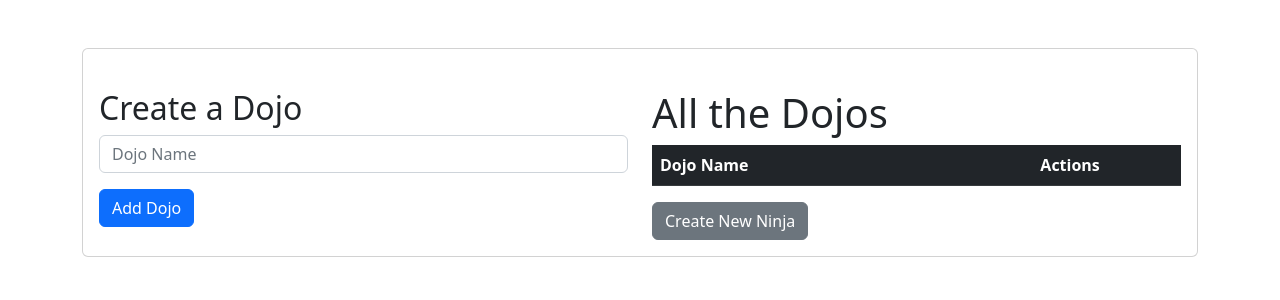
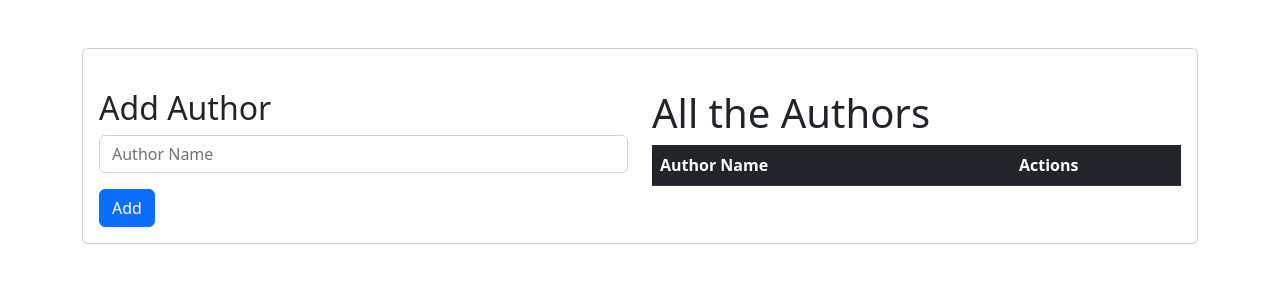
Before and after one commit to c-uliano/books-flask-sql, a Flask app: template flask_app/templates/index.html in a window 1280 px wide. Shown: the top 300 px of the page. Run offline with Flask 2, Linux system fonts and the light colour scheme; the template is opened without the code that fills it, so the values that code supplies are empty.

Commit message:
update files

```diff
--- a/flask_app/controllers/ninjas.py
+++ b/flask_app/controllers/books_controller.py
@@ -1,6 +1,6 @@
 from flask_app import app
 from flask import render_template, redirect, request, session
-from flask_app.models import dojo, ninja
+from flask_app.models import book_model, author_model
 
 
 
--- a/flask_app/templates/index.html
+++ b/flask_app/templates/index.html
@@ -7,40 +7,40 @@
         <!-- CSS only -->
         <link href="https://cdn.jsdelivr.net/npm/bootstrap@5.2.3/dist/css/bootstrap.min.css" rel="stylesheet" integrity="sha384-rbsA2VBKQhggwzxH7pPCaAqO46MgnOM80zW1RWuH61DGLwZJEdK2Kadq2F9CUG65" crossorigin="anonymous">
         <link rel="stylesheet" href="{{ url_for('static', filename='css/style.css') }}">
-        <title>All Dojos</title>
+        <title>All Authors</title>
     </head>
     <body>
         <div class="container mt-5">
             <div class="card mx-auto p-3">
                 <div class="row mt-4">
                     <div class="col-md-6">
-                        <h2>Create a Dojo</h2>
-                        <form action="/create/dojo" method="post">
+                        <h2>Add Author</h2>
+                        <form action="/create/author" method="post">
                             <div class="mb-3">
-                                <input type="text" placeholder="Dojo Name" class="form-control" id="new_dojo" name="new_dojo">
+                                <input type="text" placeholder="Author Name" class="form-control" id="author" name="author">
                             </div>
-                            <button type="submit" class="btn btn-primary">Add Dojo</button>
+                            <button type="submit" class="btn btn-primary">Add</button>
                         </form>
                     </div>
                     <div class="col-md-6">
-                        <h1>All the Dojos</h1>
+                        <h1>All the Authors</h1>
                         <table class="table table-all_users">
                             <thead>
                                 <tr class="table-dark">
-                                    <th scope="col">Dojo Name</th>
-                                    <th scope="col" class="text-center">Actions</th>
+                                    <th scope="col" class="w-50">Author Name</th>
+                                    <th scope="col" class="text-center w-50">Actions</th>
                                 </tr>
                             </thead>
                             <tbody>
-                                {% for dojo in dojos %}
+                                {% for author in authors %}
                                 <tr>
-                                    <td><a href="/view/dojo/{{ dojo.id }}">{{ dojo.name }}</a></td>
-                                    <td class="text-center"><a href="/update/dojo/{{ dojo.id }}">Edit</a><!--  | <a href="/delete/dojo/{{ dojo.id }}">Delete</a></td> -->
+                                    <td class="w-50"><a href="/view/author/{{ author.id }}">{{ author.name }}</a></td>
+                                    <td class="text-center w-50"><!--<a href="/update/dojo/{{ author.id }}">Edit</a>  | <a href="/delete/dojo/{{ author.id }}">Delete</a>--></td>
                                 </tr>
                                 {% endfor %}
                             </tbody>
                         </table>
-                        <a href="/ninjas" class="btn btn-secondary">Create New Ninja</a>
+                        <!-- <a href="/ninjas" class="btn btn-secondary">Create New Ninja</a> -->
                     </div>
                 </div>
             </div>
--- a/server.py
+++ b/server.py
@@ -1,5 +1,5 @@
 from flask_app import app
-from flask_app.controllers import dojos, ninjas
+from flask_app.controllers import authors_controller, books_controller
 
 if __name__=="__main__":
     app.run(debug=True)
```
Also changed, not shown: flask_app/controllers/authors_controller.py (renamed from flask_app/controllers/dojos.py, +27 -27 lines), flask_app/models/author_model.py (added, +101 -0 lines), flask_app/models/dojo.py (deleted, +0 -102 lines), flask_app/models/book_model.py (renamed from flask_app/models/ninja.py), flask_app/templates/create.html (renamed from flask_app/templates/create_ninja.html), flask_app/templates/update_one.html (renamed from flask_app/templates/update_ninja.html), flask_app/templates/update_two.html (renamed from flask_app/templates/update_dojo.html), flask_app/templates/view.html (renamed from flask_app/templates/show_dojo.html).
